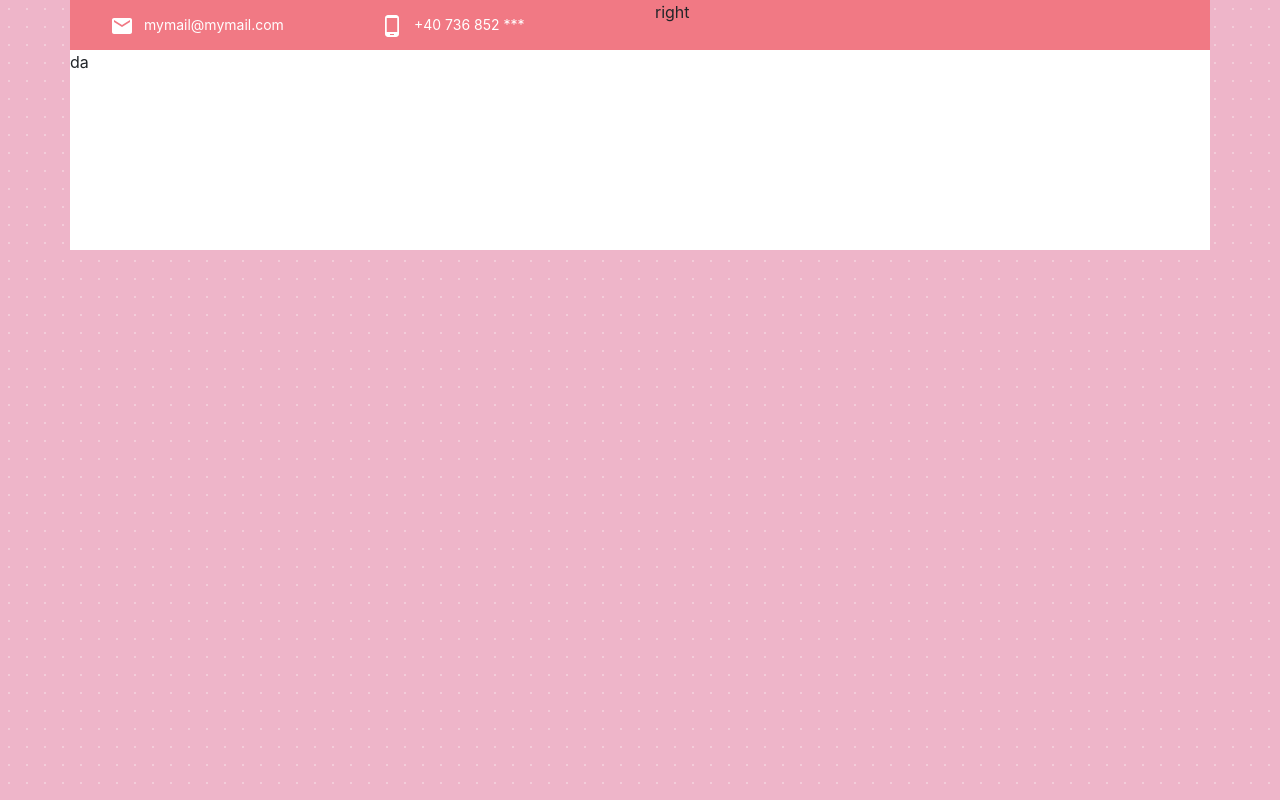
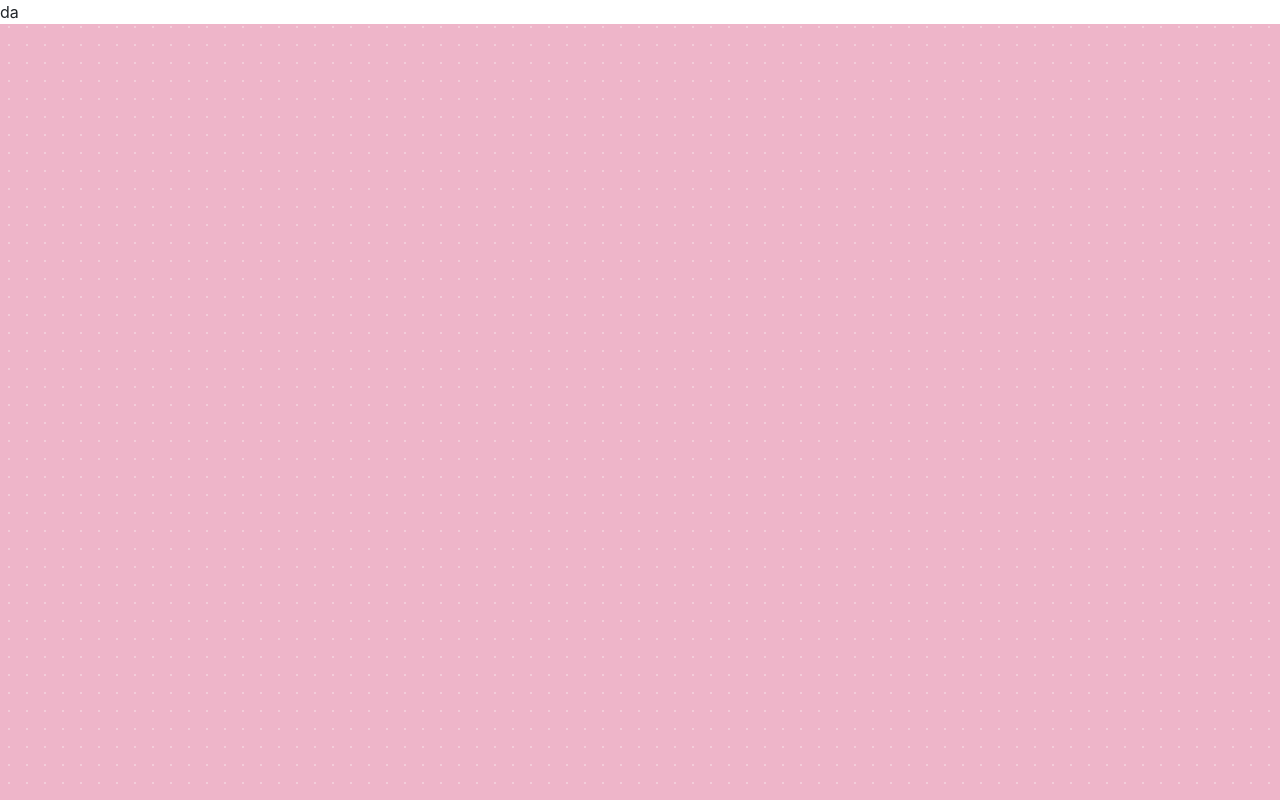
Before and after one commit to codecontrive/sofis-cake-react, a React (Create React App) app: page / in a window 1280 px wide. Built offline with nearby package versions, Linux system fonts and the light colour scheme.

Commit message:
Routing system

```diff
--- a/package.json
+++ b/package.json
@@ -14,6 +14,7 @@
     "react-bootstrap": "^1.0.1",
     "react-dom": "^16.13.1",
     "react-redux": "^7.2.0",
+    "react-router-dom": "^5.1.2",
     "react-scripts": "3.4.1",
     "redux": "^4.0.5"
   },
--- a/src/App.js
+++ b/src/App.js
@@ -2,15 +2,27 @@
 
 import { Row, Col, Button, Container } from "react-bootstrap";
 
+import { BrowserRouter as Router, Route, Switch } from "react-router-dom";
+
 import * as styles from "./scss/App.module.scss";
 import Header from "src/components/header/Header";
+import { ROUTES } from "src/constants/routes";
 
 function App() {
   return (
     <>
       <Row className={styles.BackgroundPattern}></Row>
-      <Container className={styles.AppContainer}>
-        <Header />
+      <Container fluid className={styles.AppContainer}>
+        {/* <Header /> */}
+        <Router>
+          <Switch>
+            <Route path="/" exact>
+              {ROUTES.HOME.component}
+            </Route>
+            <Route path="/catalog">{ROUTES.PRODUCTS.component}</Route>
+            <Route>404</Route>
+          </Switch>
+        </Router>
       </Container>
     </>
   );
--- /dev/null
+++ b/src/constants/routes.js
@@ -0,0 +1,12 @@
+import React from "react";
+
+export const ROUTES = {
+  HOME: {
+    title: "Acasa",
+    component: <>da</>,
+  },
+  PRODUCTS: {
+    title: "Catalog",
+    component: <>cataloooaaggeee</>,
+  },
+};
```
Also changed, not shown: 1 other file (tests, documents, lock files or other folders).
